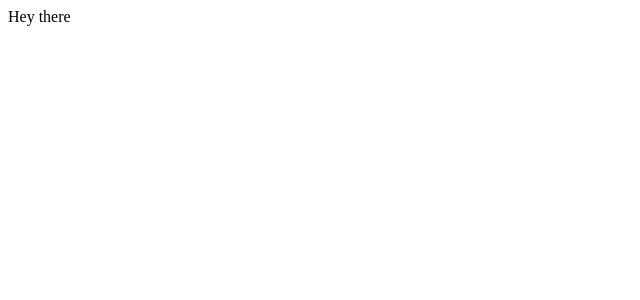
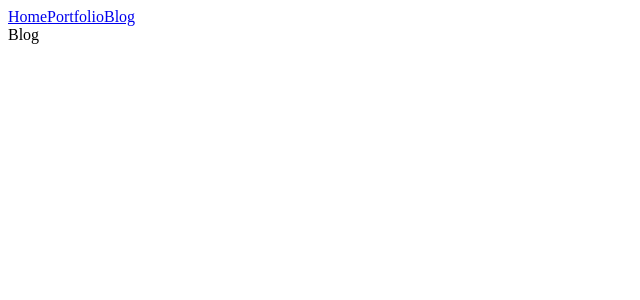
Before and after one commit to bethanyallen42/portfolio, a React app: page /blog in a window 1280 px wide. Shown: the top 300 px of the page, without its empty margins (0-640 px from the left). Built offline with nearby package versions, Linux system fonts and the light colour scheme.

Commit message:
basic components and routes created

```diff
--- a/src/components/App.js
+++ b/src/components/App.js
@@ -1,5 +1,25 @@
+import React from "react";
+import { NavLink, Routes, Route } from "react-router-dom";
+import { Home, Portfolio, Blog } from "./";
+
 const App = () => {
-  return <div>Hey there</div>;
+  return (
+    <main>
+      <nav>
+        <NavLink to="/">Home</NavLink>
+
+        <NavLink to="/portfolio">Portfolio</NavLink>
+
+        <NavLink to="/Blog">Blog</NavLink>
+      </nav>
+
+      <Routes>
+        <Route path="/" element={<Home />} />
+        <Route path="/portfolio" element={<Portfolio />} />
+        <Route path="/blog" element={<Blog />} />
+      </Routes>
+    </main>
+  );
 };
 
 export default App;
--- /dev/null
+++ b/src/components/Blog.js
@@ -0,0 +1,7 @@
+import React from "react";
+
+const Blog = () => {
+  return <div>Blog</div>;
+};
+
+export default Blog;
--- /dev/null
+++ b/src/components/Home.js
@@ -0,0 +1,7 @@
+import React from "react";
+
+const Home = () => {
+  return <div>Home</div>;
+};
+
+export default Home;
--- /dev/null
+++ b/src/components/Portfolio.js
@@ -0,0 +1,7 @@
+import React from "react";
+
+const Portfolio = () => {
+  return <div>Portfolio</div>;
+};
+
+export default Portfolio;
--- a/src/components/index.js
+++ b/src/components/index.js
@@ -1 +1,4 @@
 export { default as App } from "./App";
+export { default as Home } from "./Home";
+export { default as Portfolio } from "./Portfolio";
+export { default as Blog } from "./Blog";
```
